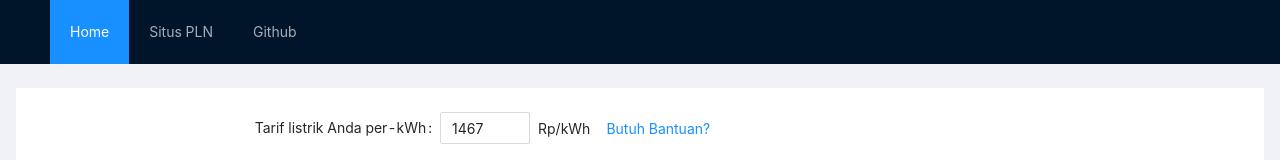
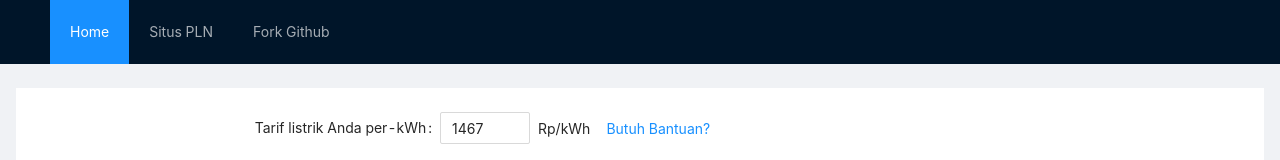
Before and after one commit to rririanto/kalkulator-listrik, a React (Create React App) app: page / in a window 1280 px wide. Shown: the top 160 px of the page. Built offline with nearby package versions, Linux system fonts and the light colour scheme.

Commit message:
feat: add header to components

```diff
--- a/src/App.js
+++ b/src/App.js
@@ -4,9 +4,10 @@ import FormSettings from "./components/FormSettings";
 import CardList from "./components/CardList";
 import FormItems from "./components/FormItems";
 import Details from "./components/Details";
-import { Layout, Menu, Row, Divider } from "antd";
+import HeaderMenu from "./components/Header";
+import { Layout, Row, Divider } from "antd";
 
-const { Header, Content } = Layout;
+const { Content } = Layout;
 
 class App extends Component {
   state = {
@@ -80,34 +81,7 @@ class App extends Component {
   render() {
     return (
       <Layout className="layout">
-        <Header>
-          <div className="logo" />
-          <Menu theme="dark" mode="horizontal" defaultSelectedKeys={["1"]}>
-            <Menu.Item key="1">
-              <a target="_blank" rel="noopener noreferrer" href="/">
-                Home
-              </a>
-            </Menu.Item>
-            <Menu.Item key="2">
-              <a
-                target="_blank"
-                rel="noopener noreferrer"
-                href="https://pln.co.id"
-              >
-                Situs PLN
-              </a>
-            </Menu.Item>
-            <Menu.Item key="3">
-              <a
-                target="_blank"
-                rel="noopener noreferrer"
-                href="https://github.com/jimmyromanticdevil/kalkulator-listrik"
-              >
-                Github
-              </a>
-            </Menu.Item>
-          </Menu>
-        </Header>
+        <HeaderMenu/>
         <Content style={{ margin: "24px 16px 0" }}>
           <div className="site-layout-content" style={{ padding: 24 }}>
             <FormSettings onSubmit={this.electricityRates} />
--- /dev/null
+++ b/src/components/Header.js
@@ -0,0 +1,39 @@
+import React from 'react';
+import { Layout, Menu } from "antd";
+
+const { Header } = Layout;
+
+function HeaderMenu() {
+    return (
+        <Header>
+          <div className="logo" />
+          <Menu theme="dark" mode="horizontal" defaultSelectedKeys={["1"]}>
+            <Menu.Item key="1">
+              <a target="_blank" rel="noopener noreferrer" href="/">
+                Home
+              </a>
+            </Menu.Item>
+            <Menu.Item key="2">
+              <a
+                target="_blank"
+                rel="noopener noreferrer"
+                href="https://pln.co.id"
+              >
+                Situs PLN
+              </a>
+            </Menu.Item>
+            <Menu.Item key="3">
+              <a
+                target="_blank"
+                rel="noopener noreferrer"
+                href="https://github.com/jimmyromanticdevil/kalkulator-listrik"
+              >
+                Fork Github
+              </a>
+            </Menu.Item>
+          </Menu>
+        </Header>
+    )
+  }
+
+  export default HeaderMenu;
```
